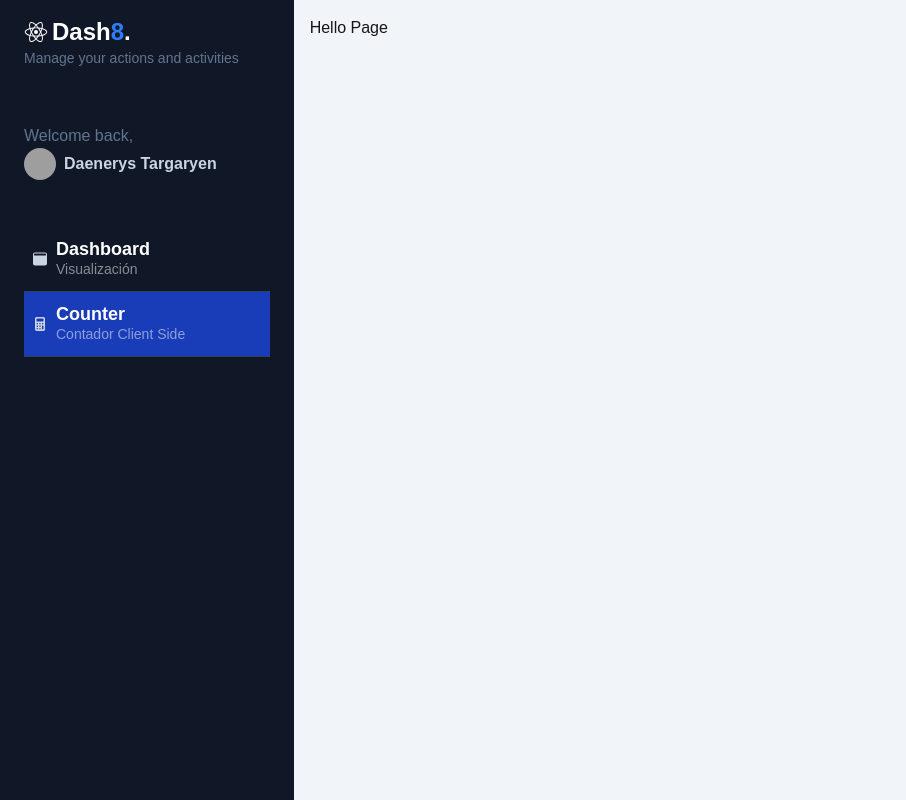
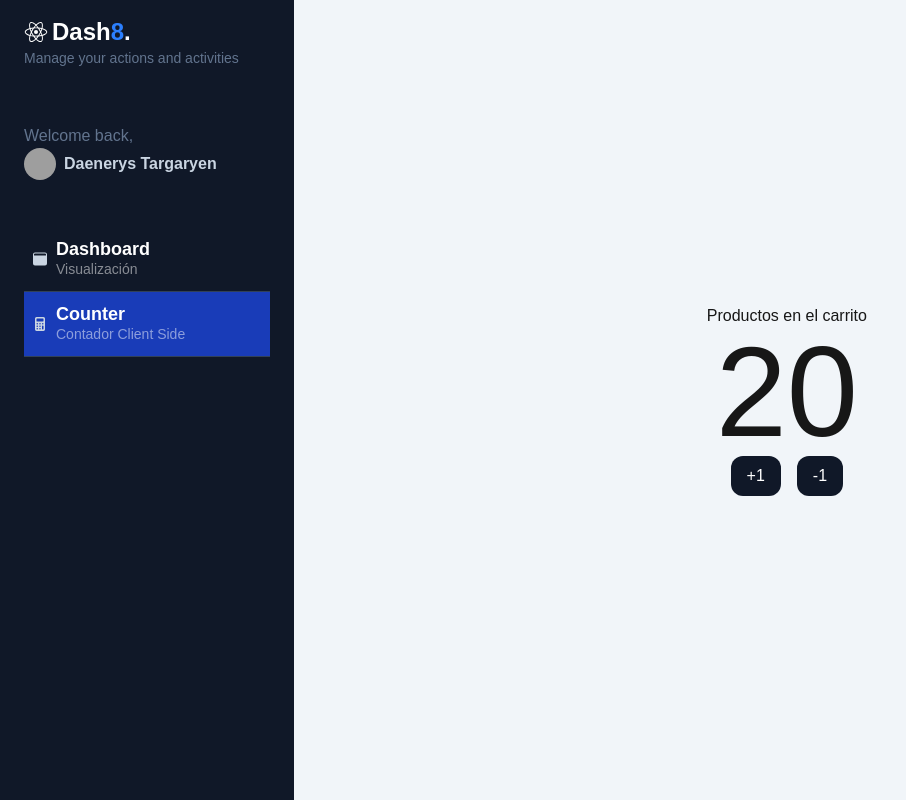
Before and after one commit to Alejandro-Figueiras/NextFH, a Next.js app in the folder 02-my-dashboard/: page /dashboard/counter in a window 1280 px wide. Shown: the whole page, without its empty margins (0-906 px from the left). Built offline with nearby package versions, Linux system fonts and the light colour scheme; grey boxes are pictures that could not be loaded.

Commit message:
02-my-dashboard agrega counter page

```diff
--- a/02-my-dashboard/app/dashboard/counter/page.tsx
+++ b/02-my-dashboard/app/dashboard/counter/page.tsx
@@ -1,8 +1,16 @@
+import CartCounter from "@/app/shopping-cart/components/CartCounter"
+
+export const metadata = {
+  title: 'Shopping Cart',
+  description: 'Un simple contador'
+}
 
 export default function CounterPage() {
-  return (
-    <div>
-      <h1>Hello Page</h1>
-    </div>
-  );
+
+	return (
+		<div className='flex flex-col items-center justify-center w-full h-full'>
+			<span>Productos en el carrito</span>
+			<CartCounter value={20} />
+		</div>
+	)
 }
--- /dev/null
+++ b/02-my-dashboard/app/shopping-cart/components/CartCounter.tsx
@@ -0,0 +1,41 @@
+'use client'
+import { useState } from "react"
+
+interface Props {
+  value?: number
+}
+
+const CartCounter = ({value= 10}: Props) => {
+  const [counter, setCounter] = useState(value)
+
+	const handleIncrease = () => {
+		setCounter((c) => c + 1)
+	}
+
+	const handleDecrease = () => {
+		setCounter((c) => (c > 0 ? c - 1 : c))
+	}
+
+
+	return (
+		<>
+			<span className='text-9xl'>{counter}</span>
+			<div className='flex gap-4'>
+				<button
+					onClick={handleIncrease}
+					className='rounded-xl bg-gray-900 text-white hover:bg-gray-600 transition-all py-2 px-4'
+				>
+					+1
+				</button>
+				<button
+					onClick={handleDecrease}
+					className='rounded-xl bg-gray-900 text-white hover:bg-gray-600 transition-all py-2 px-4'
+				>
+					-1
+				</button>
+			</div>
+		</>
+	)
+}
+
+export default CartCounter
```
